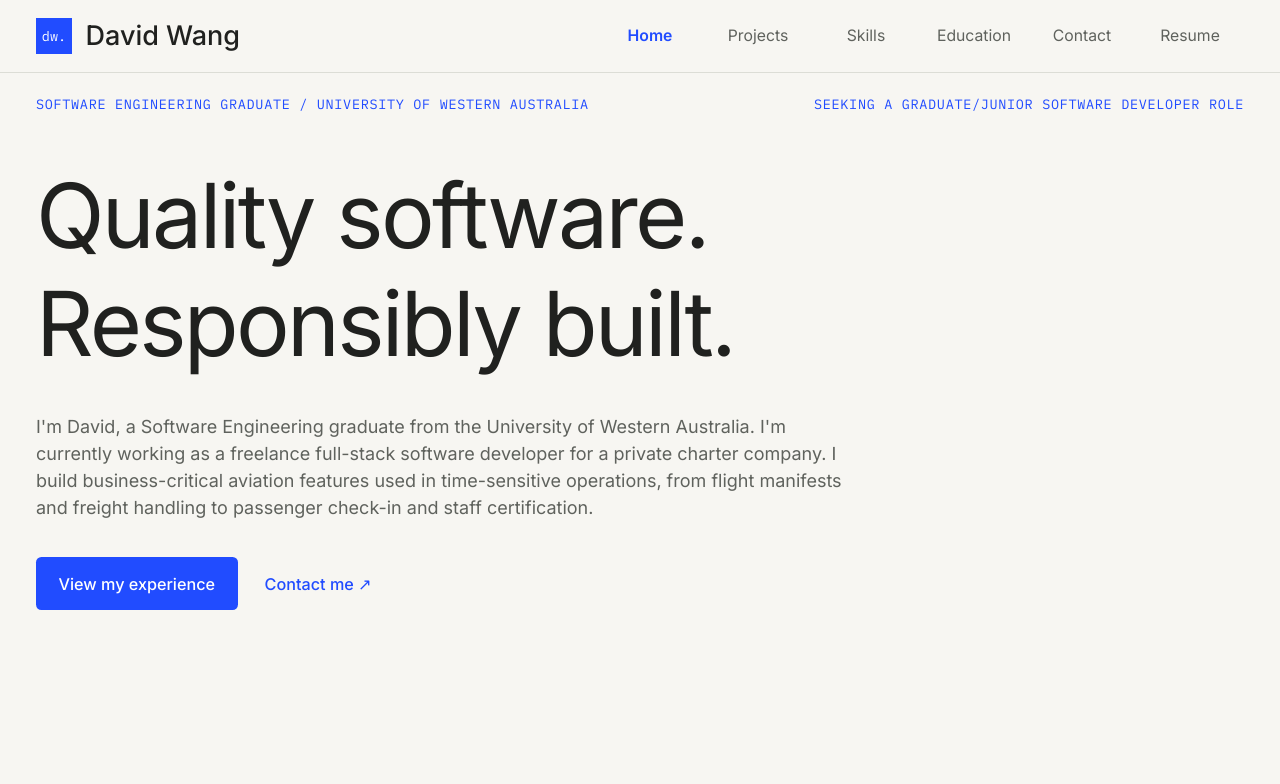
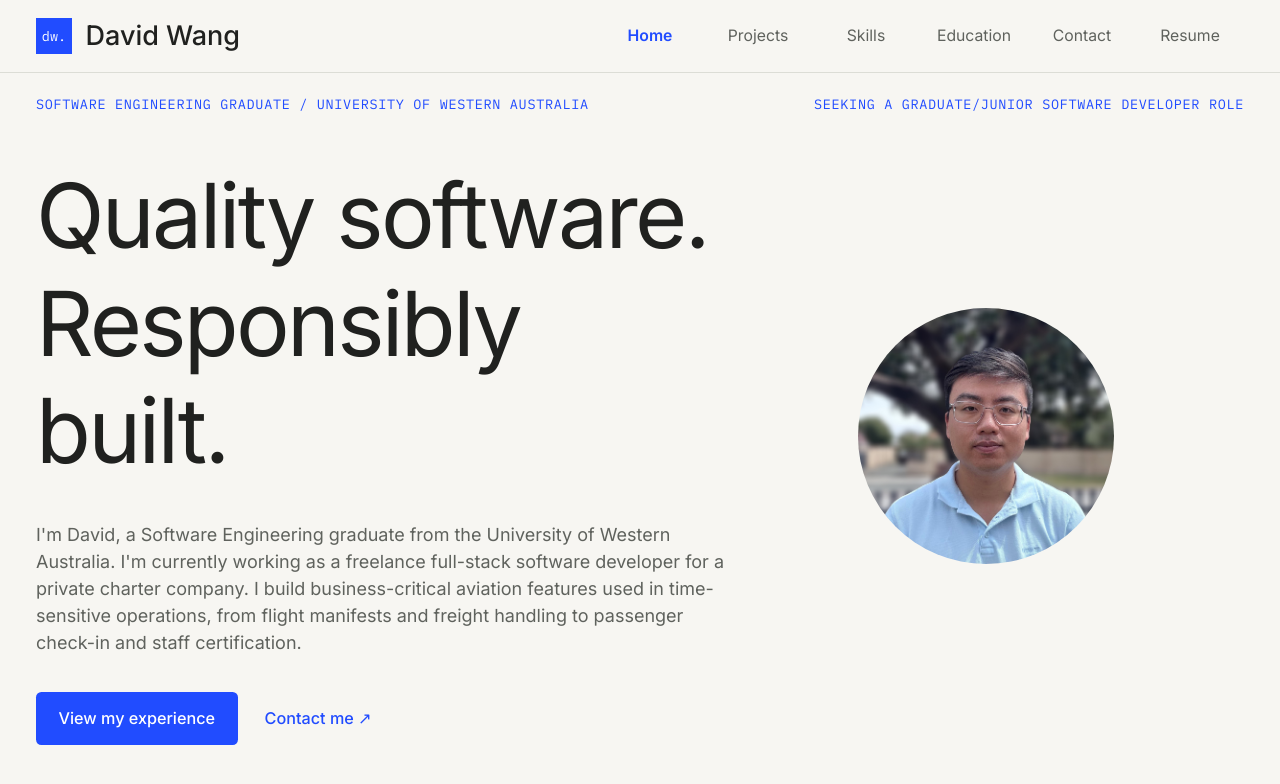
Before and after one commit to daviid-wang/Portfolio, a React (Vite) app in the folder client/: page / in a window 1280 px wide. Shown: the top 784 px of the page. Built offline with nearby package versions, Linux system fonts and the light colour scheme.

Commit message:
Add Landingpage photo

```diff
--- a/client/src/pages/LandingPage.css
+++ b/client/src/pages/LandingPage.css
@@ -1,10 +1,17 @@
+.landing-content {
+  display: grid;
+  grid-template-columns: 3fr 2fr;
+  align-items: center;
+  gap: 3rem;
+  padding: 0 2rem;
+}
+
 .landing-title {
   font-size: clamp(3rem, 7vw, 5rem);
   font-weight: 400;
   line-height: 1.2;
   letter-spacing: -0.03em;
   margin: 1.5rem 0 2rem;
-  padding: 0 2rem;
 }
 
 .landing-intro {
@@ -12,7 +19,6 @@
   font-size: 1rem;
   line-height: 1.5;
   color: var(--text);
-  padding: 0 2rem;
 }
 
 .landing-actions {
@@ -21,5 +27,18 @@
   flex-wrap: wrap;
   gap: 1.5rem;
   margin-top: 2rem;
-  padding: 0 2rem;
 }
+
+.landing-photo-wrap {
+  justify-self: center;
+  margin-right: 3rem;
+}
+
+.landing-photo {
+  width: clamp(12rem, 20vw, 16rem);
+  height: auto;
+  aspect-ratio: 1;
+  border-radius: 50%;
+  object-fit: cover;
+  /* margin-left: 3rem; */
+}
--- a/client/src/pages/LandingPage.tsx
+++ b/client/src/pages/LandingPage.tsx
@@ -1,6 +1,7 @@
 import { Link } from 'react-router'
 import Eyebrow from '../components/Eyebrow.tsx'
 import './LandingPage.css'
+import profilePhoto from '../assets/profile-photo.jpg'
 
 function LandingPage() {
   return (
@@ -9,6 +10,8 @@ function LandingPage() {
         label="Software Engineering Graduate / University of Western Australia"
         status="Seeking a graduate/junior software developer role"
       />
+      <div className="landing-content">
+        <div className="landing-text">
           <h1 className="landing-title">
             Quality software. <br />
             Responsibly built.
@@ -17,9 +20,9 @@ function LandingPage() {
             I'm David, a Software Engineering graduate from the University of
             Western Australia. I'm currently working as a freelance full-stack
             software developer for a private charter company. I build
-        business-critical aviation features used in time-sensitive operations,
-        from flight manifests and freight handling to passenger check-in and
-        staff certification.
+            business-critical aviation features used in time-sensitive
+            operations, from flight manifests and freight handling to passenger
+            check-in and staff certification.
           </p>
           <div className="landing-actions">
             <Link to="/projects" className="button button-solid-blue">
@@ -29,6 +32,17 @@ function LandingPage() {
               Contact me <span aria-hidden="true">↗</span>
             </Link>
           </div>
+        </div>
+        <div className="landing-photo-wrap">
+          <img
+            src={profilePhoto}
+            alt="David Wang"
+            className="landing-photo"
+            width={200}
+            height={200}
+          />
+        </div>
+      </div>
     </section>
   )
 }
```
Also changed, not shown: client/src/assets/profile-photo.jpg (added). Lines whose indentation alone changed are shown as unchanged.
